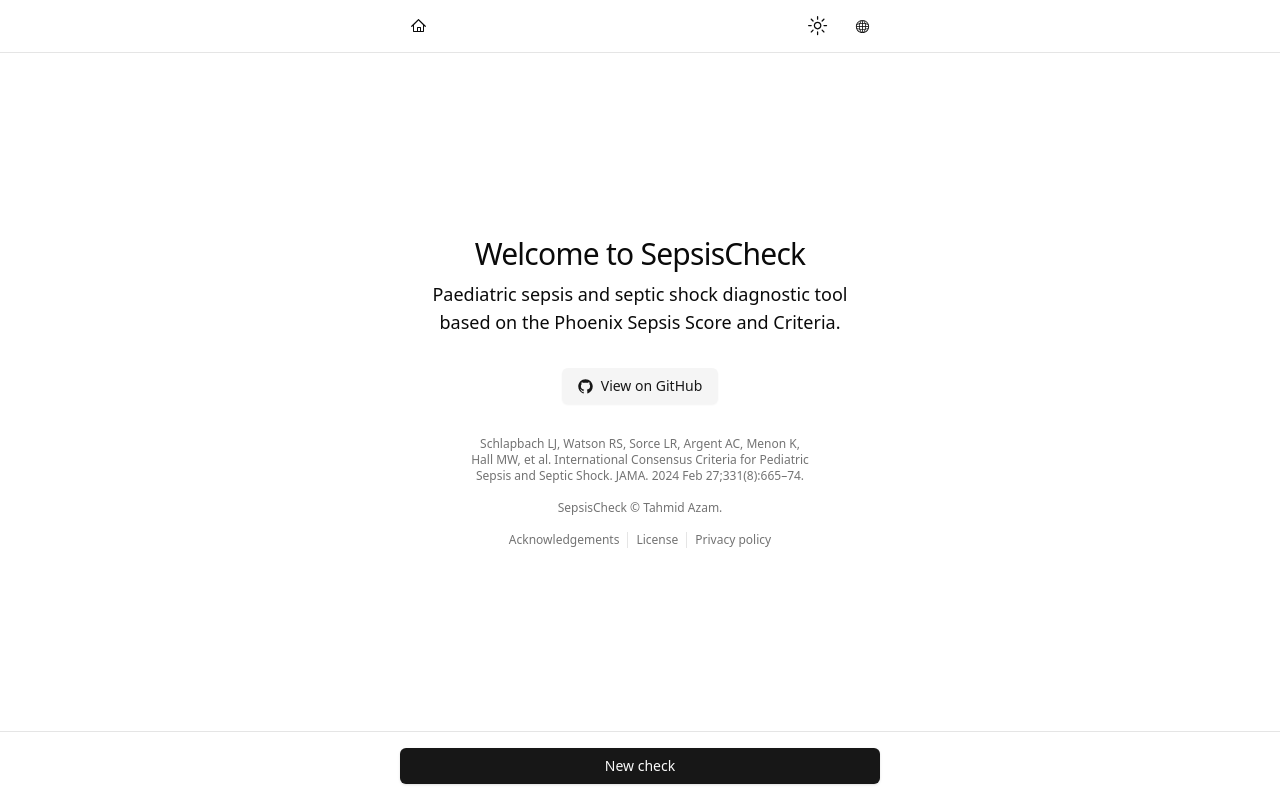
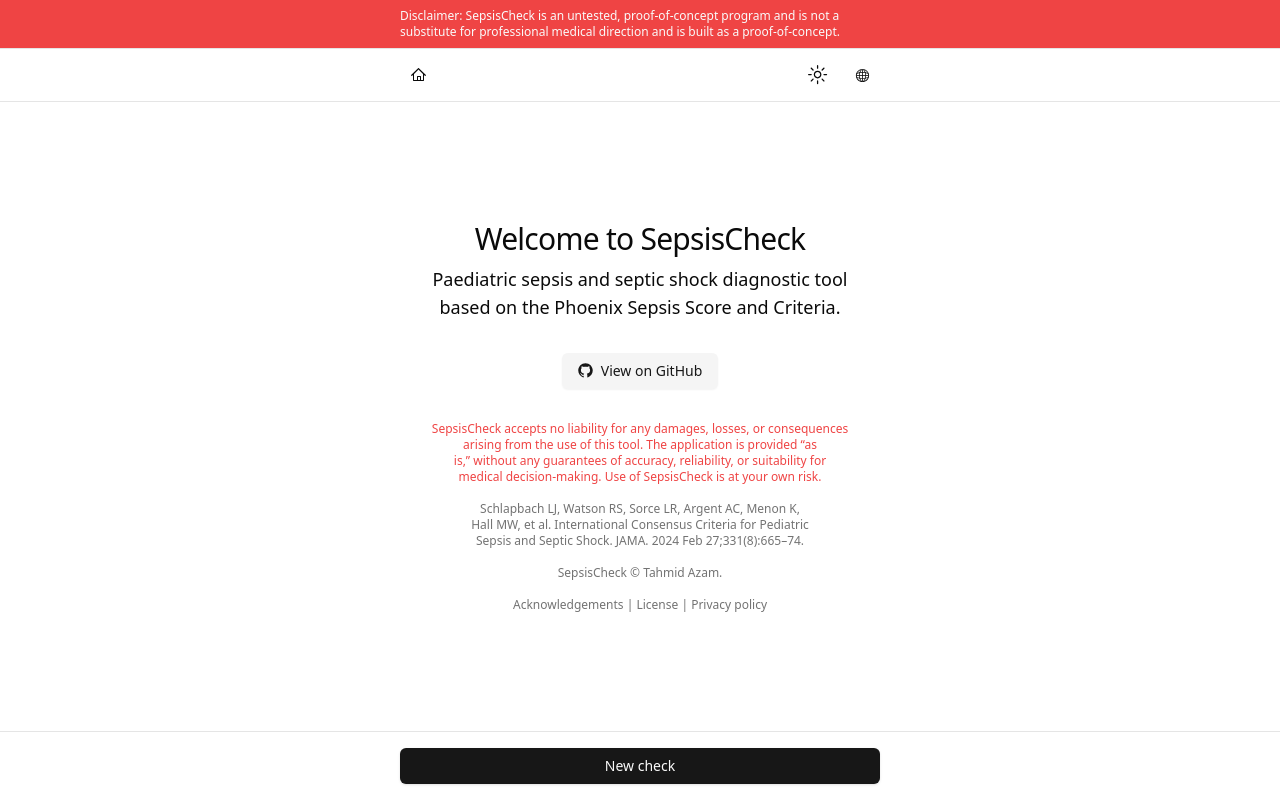
Before and after one commit to tahmidazam/sepsischeck, a Next.js app: page /en-GB in a window 1280 px wide. Built offline with nearby package versions, Linux system fonts and the light colour scheme.

Commit message:
feat: add disclaimer messages

```diff
--- a/src/components/check-list.tsx
+++ b/src/components/check-list.tsx
@@ -93,7 +93,7 @@
     );
 
   return (
-    <div className="flex flex-col justify-center flex-grow max-w-lg mx-auto w-full py-4 gap-8">
+    <div className="flex flex-col justify-center flex-grow max-w-lg mx-auto w-full p-4 gap-8">
       <div className="flex flex-col gap-2">
         <h1 className="text-3xl font-medium tracking-tight text-center">
           {dictionary.hero.title}
--- a/src/components/footer.tsx
+++ b/src/components/footer.tsx
@@ -27,6 +27,8 @@
         className
       )}
     >
+      <p className="text-destructive">{dictionary.disclaimer.full}</p>
+
       <Link
         href="https://doi.org/10.1001/jama.2024.0179"
         className="hover:underline"
@@ -44,10 +46,9 @@
         .
       </p>
 
-      <div
-        className="flex flex-row gap-2"
+      <p
         style={{
-          justifyContent: "inherit",
+          textAlign: "inherit",
         }}
       >
         <Dialog>
@@ -70,18 +71,14 @@
             </DialogFooter>
           </DialogContent>
         </Dialog>
-
-        <Separator orientation="vertical" />
-
+        {" | "}
         <Link
           href="https://github.com/tahmidazam/sepsischeck/blob/main/LICENSE"
           className="hover:underline"
         >
           {dictionary.links.license}
         </Link>
-
-        <Separator orientation="vertical" />
-
+        {" | "}
         <Dialog>
           <DialogTrigger className="hover:underline">
             {dictionary.links.privacyPolicy}
@@ -102,7 +99,7 @@
             </DialogFooter>
           </DialogContent>
         </Dialog>
-      </div>
+      </p>
     </div>
   );
 }
--- a/src/components/top-toolbar.tsx
+++ b/src/components/top-toolbar.tsx
@@ -21,7 +21,16 @@
   dictionary: Dictionary;
 }) {
   return (
-    <div className="top-0 sticky bg-inherit z-10">
+    <div className="top-0 sticky bg-inherit z-10 flex flex-col">
+      <div className="text-xs bg-destructive border-destructive-foreground text-destructive-foreground">
+        <p className="max-w-lg w-full mx-auto px-4 py-2">
+          <span className="font-medium">{dictionary.disclaimer.title}</span>:{" "}
+          {dictionary.disclaimer.short}
+        </p>
+      </div>
+
+      <Separator />
+
       <div className="max-w-lg w-full px-4 py-2 flex flex-row justify-between mx-auto">
         <TooltipProvider>
           <Tooltip>
--- a/src/dictionaries/en-GB.json
+++ b/src/dictionaries/en-GB.json
@@ -125,5 +125,10 @@
     "subtitle": "Paediatric sepsis and septic shock diagnostic tool based on the Phoenix Sepsis Score and Criteria."
   },
   "acknowledgements": "Clinical guidance and support provided by Dr David Inwald. Spanish localisation provided by Emily Shelley.",
-  "privacyPolicy": "SepsisCheck does not use cookies. Checks are saved to local storage and can be deleted by removing website data."
+  "privacyPolicy": "SepsisCheck does not use cookies. Checks are saved to local storage and can be deleted by removing website data.",
+  "disclaimer": {
+    "title": "Disclaimer",
+    "short": "SepsisCheck is an untested, proof-of-concept program and is not a substitute for professional medical direction and is built as a proof-of-concept.",
+    "full": "SepsisCheck accepts no liability for any damages, losses, or consequences arising from the use of this tool. The application is provided “as is,” without any guarantees of accuracy, reliability, or suitability for medical decision-making. Use of SepsisCheck is at your own risk."
+  }
 }
--- a/src/dictionaries/es.json
+++ b/src/dictionaries/es.json
@@ -125,5 +125,10 @@
     "subtitle": "Herramienta de diagnóstico de sepsis y shock séptico pediátrico basada en el Phoenix Sepsis Score y Criteria."
   },
   "acknowledgements": "Orientación y apoyo clínico a cargo del Dr. David Inwald. Localización en español a cargo de Emily Shelley.",
-  "privacyPolicy": "SepsisCheck no utiliza cookies. Los controles se guardan en el almacenamiento local y se pueden eliminar eliminando los datos del sitio web."
+  "privacyPolicy": "SepsisCheck no utiliza cookies. Los controles se guardan en el almacenamiento local y se pueden eliminar eliminando los datos del sitio web.",
+  "disclaimer": {
+    "title": "Descargo de responsabilidad",
+    "short": "SepsisCheck es un programa de prueba de concepto no probado y no sustituye la dirección médica profesional; está diseñado como una prueba de concepto.",
+    "full": "SepsisCheck no asume ninguna responsabilidad por daños, pérdidas o consecuencias derivadas del uso de esta herramienta. La aplicación se proporciona “tal cual”, sin garantías de precisión, fiabilidad o idoneidad para la toma de decisiones médicas. El uso de SepsisCheck se realiza bajo su propio riesgo."
+  }
 }
--- a/src/interfaces/dictionary.ts
+++ b/src/interfaces/dictionary.ts
@@ -125,4 +125,9 @@
   };
   acknowledgements: string;
   privacyPolicy: string;
+  disclaimer: {
+    title: string;
+    short: string;
+    full: string;
+  };
 }
```
